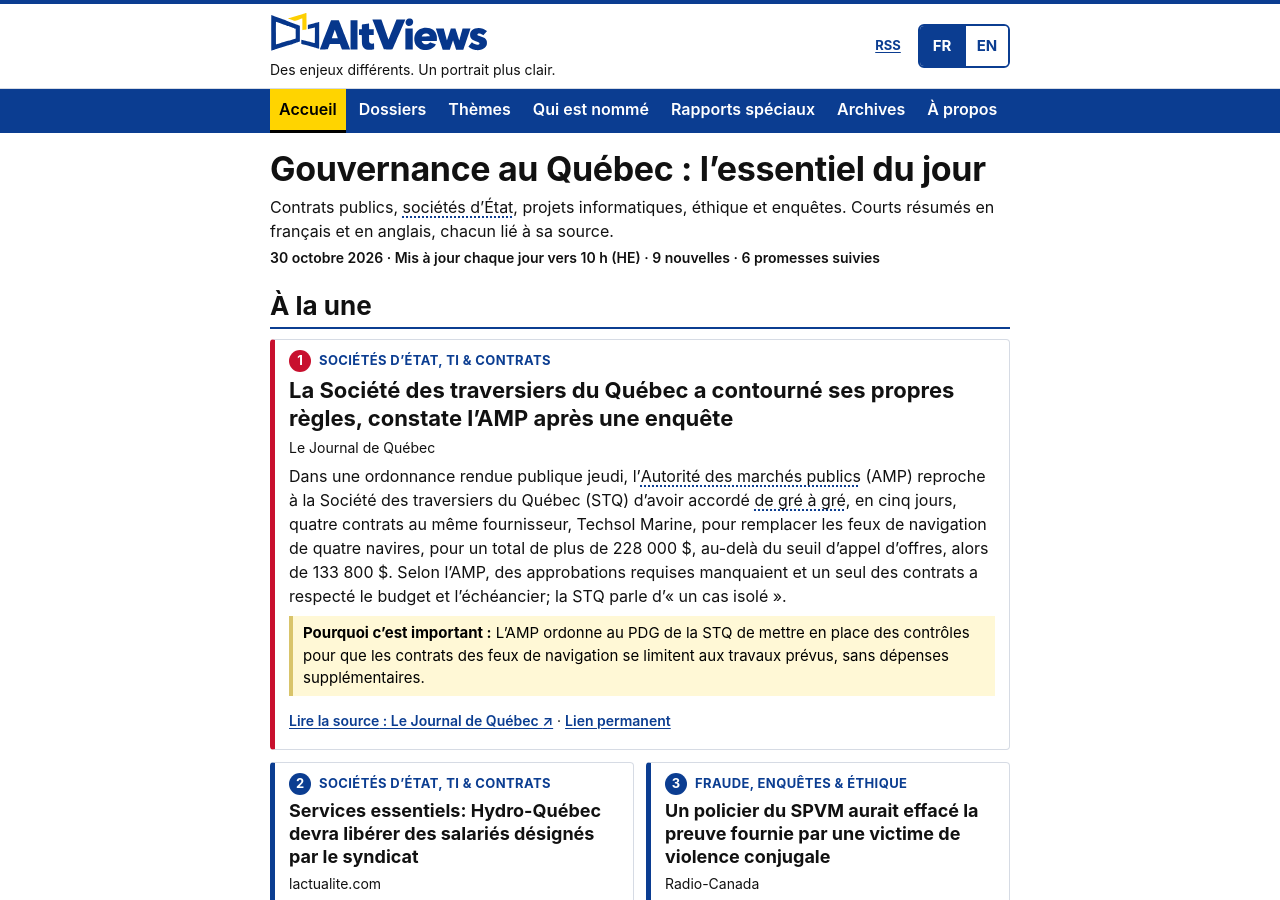
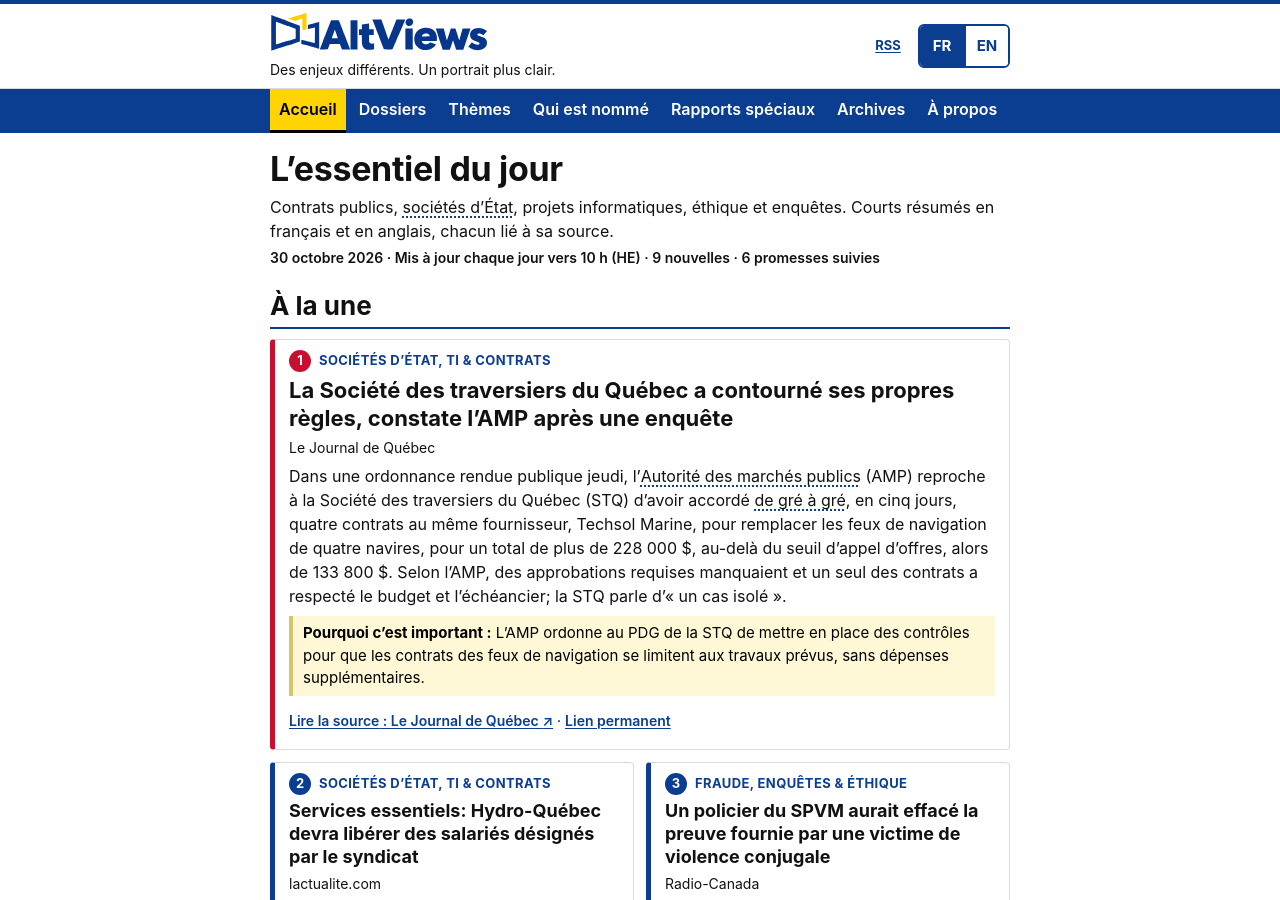
Before and after one commit to quebec-taxpayer/news-alerts, a Jekyll site: the page built from index.html, in a window 1280 px wide and 900 px high. Built offline with Jekyll 4.4.1, drawn with Linux system fonts in a browser that asks for light colours.

Commit message:
Homepage headline: Today's Essentials

```diff
--- a/index.html
+++ b/index.html
@@ -7,7 +7,7 @@
 the Promised vs delivered tracker, What's next and earlier days. Nothing here is hardcoded news.
 {%- endcomment -%}
 {%- assign latest = site.posts.first -%}
-<h1 class="home-h1"><span class="l-fr" lang="fr">Gouvernance au Québec : l’essentiel du jour</span><span class="l-en" lang="en">Quebec governance: today’s essentials</span></h1>
+<h1 class="home-h1"><span class="l-fr" lang="fr">L’essentiel du jour</span><span class="l-en" lang="en">Today’s Essentials</span></h1>
 <p class="home-intro"><span class="l-fr" lang="fr">Contrats publics, sociétés d’État, projets informatiques, éthique et enquêtes. Courts résumés en français et en anglais, chacun lié à sa source.</span><span class="l-en" lang="en">Public contracts, Crown corporations, IT projects, ethics and investigations. Short summaries in French and English, each linked to where it came from.</span></p>
 {%- if latest %}
 {%- comment -%} The daily routine runs around 10:00 Toronto time (America/Toronto, ET). {%- endcomment -%}
```
